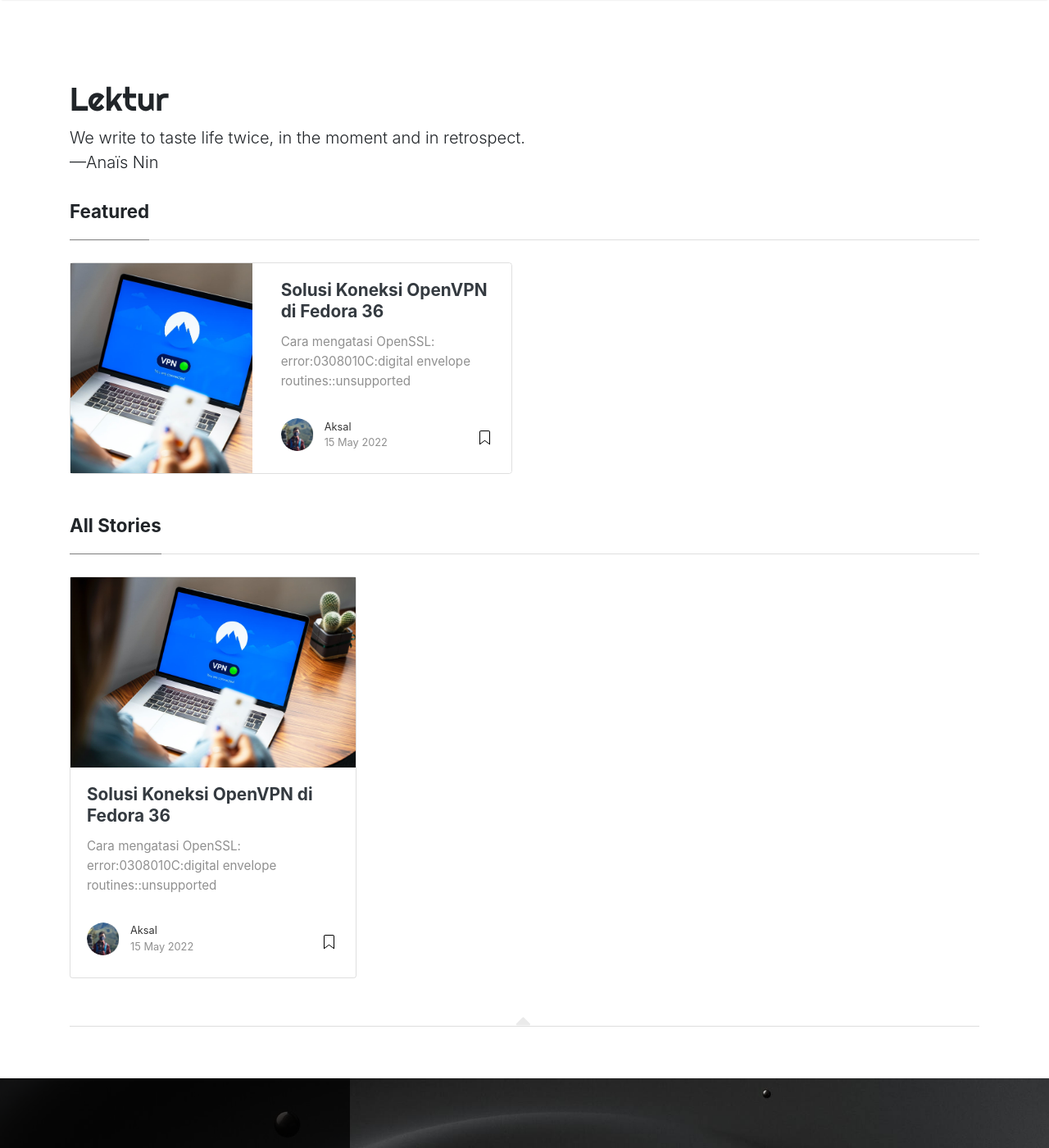
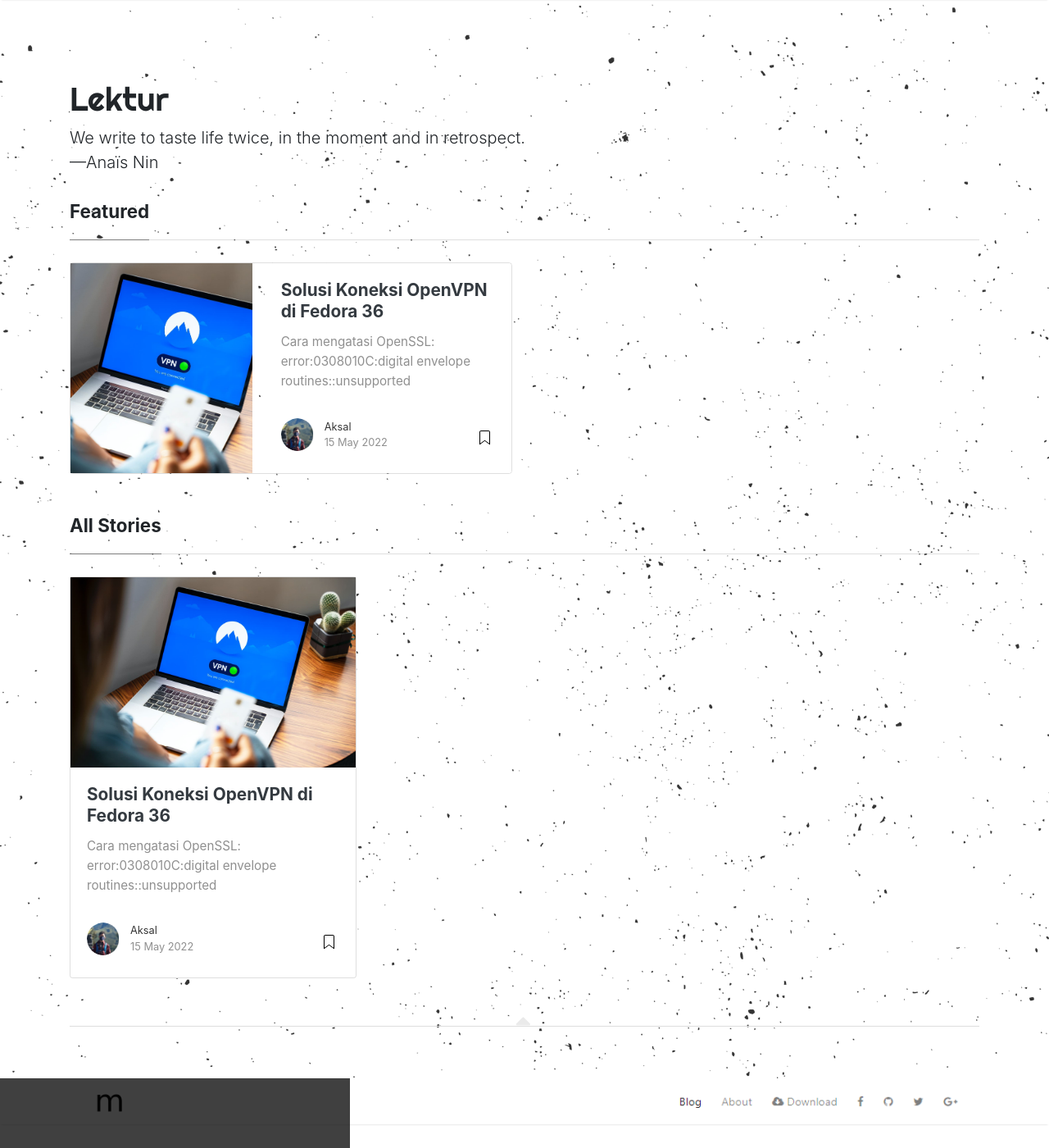
Before and after one commit to aksalsf/blog, a Jekyll site: the page built from index.html, in a window 1280 px wide and 1400 px high. Shown: the whole window at 82% size. Built offline with Jekyll 4.4.1, drawn with Linux system fonts in a browser that asks for light colours; nearby versions of some CDN libraries; the list of posts is cut into pages by our own code.

Commit message:
Update style

```diff
--- a/_layouts/default.html
+++ b/_layouts/default.html
@@ -33,7 +33,7 @@
 {% endif %}
 
 {% capture layout %}{% if page.layout %}layout-{{ page.layout }}{% endif %}{% endcapture %}
-<body class="{{layout}}">
+<body class="{{layout}}" style="background: url(../assets/images/grunge-black.png);">
 	<!-- defer loading of font and font awesome -->
 	<noscript id="deferred-styles">
 		<link href="https://fonts.googleapis.com/css?family=Righteous%7CMerriweather:300,300i,400,400i,700,700i" rel="stylesheet">
@@ -132,9 +132,9 @@
 
 <!-- Categories Jumbotron
 ================================================== -->
-<div class="jumbotron fortags">
+<div class="jumbotron fortags" style="background-color: #000000;">
 	<div class="d-md-flex h-100">
-		<div class="col-md-4 transpdark align-self-center text-center h-100">
+		<div class="d-none d-md-block col-md-4 transpdark align-self-center text-center h-100">
             <div class="d-md-flex align-items-center justify-content-center h-100">
                 <h2 class="d-md-block align-self-center py-1 font-weight-light">Explore <span class="d-none d-md-inline">→</span></h2>
             </div>
--- a/assets/css/screen.css
+++ b/assets/css/screen.css
@@ -12,7 +12,7 @@
 }
 
 a {
-    color: #00ab6b;
+    color: #bc2038;
     transition: all 0.2s;
 }
 
```
Also changed, not shown: assets/images/grunge-black.png (added), assets/images/jumbotron.jpg.
